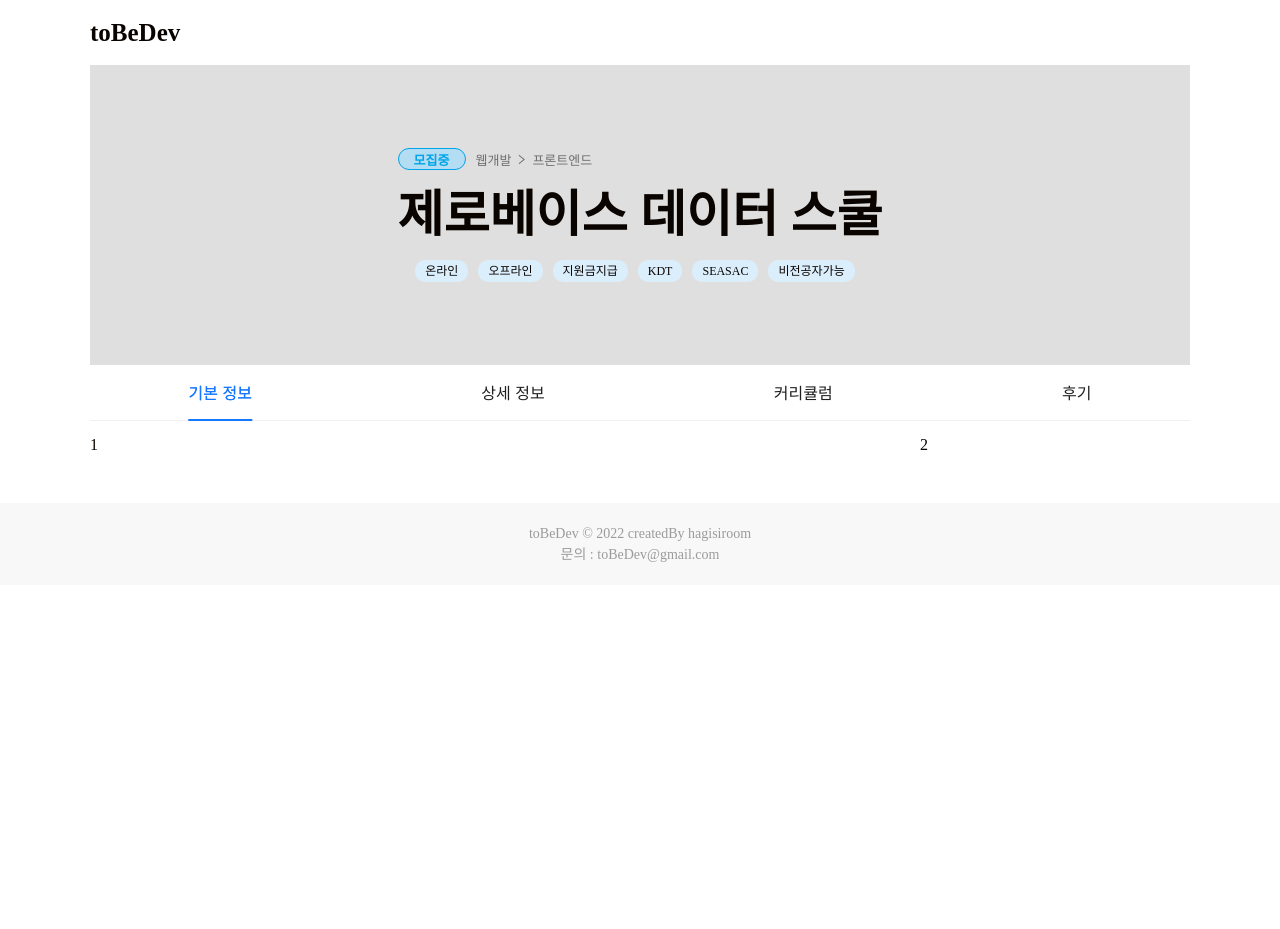
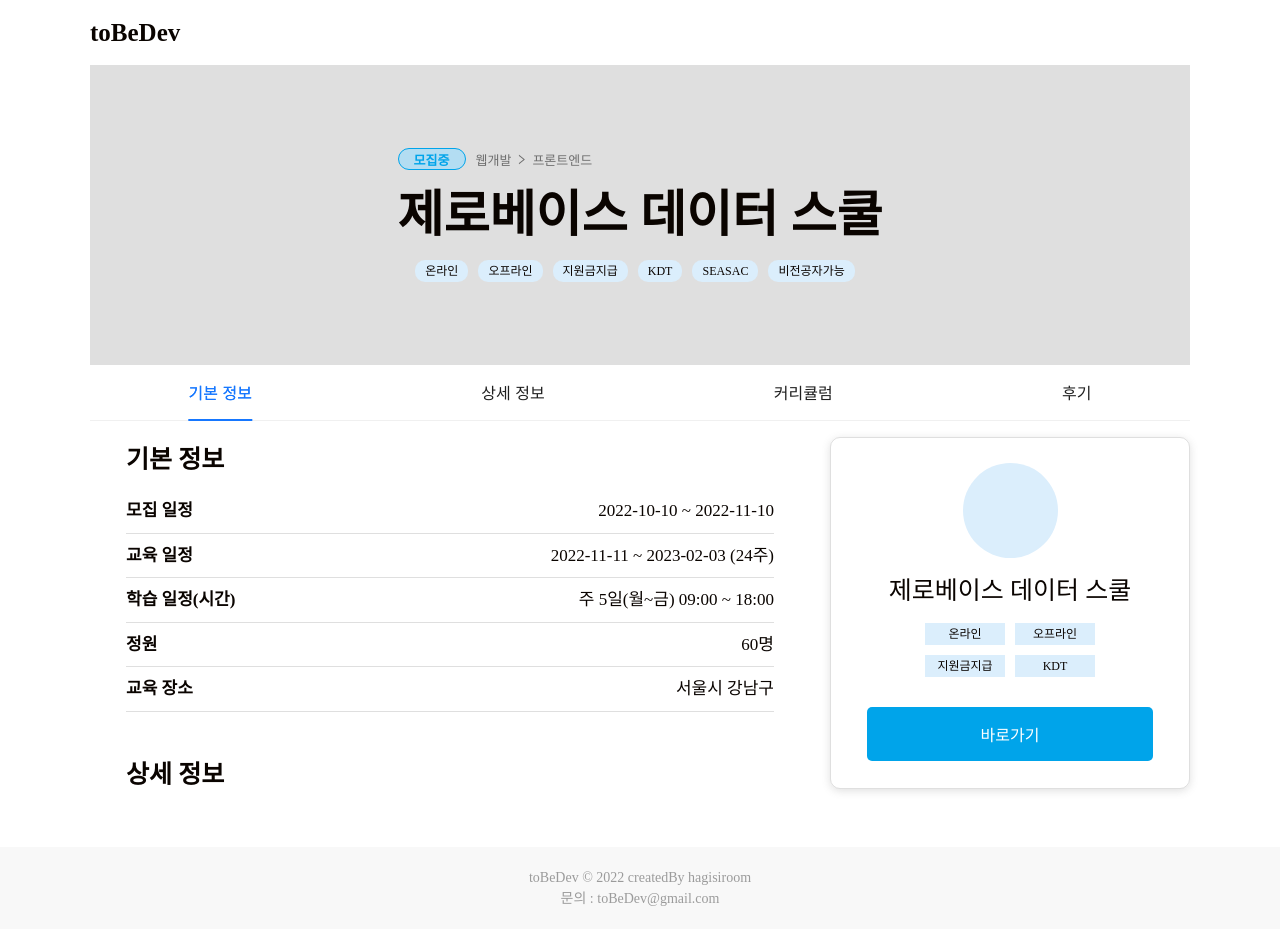
Before and after one commit to chaeinP/toBeDev_client, a Next.js app: page /bootcamp/detail/1 in a window 1280 px wide. Before the commit the page ends 800 px from the top, so only its background shows below. Built offline with nearby package versions, Linux system fonts and the light colour scheme.

Commit message:
feat: 부트캠프 상세 페이지 템플릿 개발

```diff
--- a/package.json
+++ b/package.json
@@ -17,8 +17,10 @@
     "next-seo": "^5.14.1",
     "react": "18.2.0",
     "react-dom": "18.2.0",
+    "react-markdown": "^8.0.3",
     "react-query": "^3.39.2",
-    "react-responsive": "^9.0.0"
+    "react-responsive": "^9.0.0",
+    "remark-gfm": "^3.0.1"
   },
   "devDependencies": {
     "@types/node": "^18.11.9",
--- /dev/null
+++ b/src/contents/bootcamp/detail/ContentsBox/Contents.tsx
@@ -0,0 +1,70 @@
+import { css } from '@emotion/react';
+import { palette } from '@styles/palette';
+import ReactMarkdown from 'react-markdown';
+import remarkGfm from 'remark-gfm';
+
+export default function Contents() {
+  return (
+    <div css={wrapper}>
+      <h2>기본 정보</h2>
+      <div className="basic-info">
+        <div className="item">
+          <p className="label">모집 일정</p>
+          <p>2022-10-10 ~ 2022-11-10</p>
+        </div>
+        <div className="divider" />
+        <div className="item">
+          <p className="label">교육 일정</p>
+          <p>2022-11-11 ~ 2023-02-03 (24주)</p>
+        </div>
+        <div className="divider" />
+        <div className="item">
+          <p className="label">학습 일정(시간)</p>
+          <p>주 5일(월~금) 09:00 ~ 18:00</p>
+        </div>
+        <div className="divider" />
+        <div className="item">
+          <p className="label">정원</p>
+          <p>60명</p>
+        </div>
+        <div className="divider" />
+        <div className="item">
+          <p className="label">교육 장소</p>
+          <p>서울시 강남구</p>
+        </div>
+        <div className="divider" />
+      </div>
+      <ReactMarkdown remarkPlugins={[remarkGfm]}>## 상세 정보</ReactMarkdown>
+    </div>
+  );
+}
+
+const wrapper = css`
+  width: 90%;
+  padding: 10px 20px;
+  margin: 0 auto;
+  h2 {
+    font-size: 25px;
+    font-weight: 700;
+  }
+
+  .basic-info {
+    width: 100%;
+    margin: 30px 0 50px 0;
+    .item {
+      display: flex;
+      justify-content: space-between;
+      font-size: 17px;
+      .label {
+        font-weight: 700;
+      }
+    }
+
+    .divider {
+      margin: 13px 0px;
+      height: 0.5px;
+      width: 100%;
+      border-bottom: 1px solid ${palette.opBlack2};
+    }
+  }
+`;
--- /dev/null
+++ b/src/contents/bootcamp/detail/ContentsBox/ProfileCard.tsx
@@ -0,0 +1,70 @@
+import { css } from '@emotion/react';
+import { palette } from '@styles/palette';
+
+export default function ProfileCard() {
+  const tagList = ['온라인', '오프라인', '지원금지급', 'KDT'];
+
+  return (
+    <div css={wrapper}>
+      <div className="profileImg">{/* <Image src="" alt="logo" /> */}</div>
+      <p className="title">제로베이스 데이터 스쿨</p>
+      <ul className="tags">
+        {tagList.map((tag, i) => (
+          <li key={i}>{tag}</li>
+        ))}
+      </ul>
+      <button>바로가기</button>
+    </div>
+  );
+}
+
+const wrapper = css`
+  display: flex;
+  flex-direction: column;
+  align-items: center;
+  height: 350px;
+  border: 0.5px solid ${palette.opBlack2};
+  border-radius: 10px;
+  box-shadow: rgba(99, 99, 99, 0.2) 0px 2px 8px 0px;
+  min-width: 250px;
+
+  .profileImg {
+    margin-top: 25px;
+    width: 95px;
+    height: 95px;
+    border-radius: 50px;
+    background-color: rgb(219, 238, 252);
+  }
+
+  .title {
+    margin-top: 20px;
+    font-size: 25px;
+    font-weight: 500;
+  }
+
+  .tags {
+    margin-top: 20px;
+    text-align: center;
+    display: grid;
+    grid-template-columns: repeat(2, 1fr);
+    row-gap: 10px;
+    column-gap: 10px;
+
+    li {
+      width: 60px;
+      margin: auto 0;
+      background-color: rgb(219, 238, 252);
+      font-size: 12px;
+      padding: 5px 10px;
+    }
+  }
+
+  button {
+    margin-top: 30px;
+    padding: 15px;
+    width: 80%;
+    border-radius: 5px;
+    background-color: ${palette.skyblue3};
+    color: white;
+  }
+`;
--- a/src/contents/bootcamp/detail/ContentsBox.tsx
+++ b/src/contents/bootcamp/detail/ContentsBox/index.tsx
@@ -1,12 +1,14 @@
 import SpaceLayout from '@components/layouts/SpaceLayout';
 import { css } from '@emotion/react';
+import Contents from './Contents';
+import ProfileCard from './ProfileCard';
 
 export default function ContentsBox() {
   return (
     <SpaceLayout>
       <div css={wrapper}>
-        <div>1</div>
-        <div>2</div>
+        <Contents />
+        <ProfileCard />
       </div>
     </SpaceLayout>
   );
@@ -14,6 +16,6 @@
 
 const wrapper = css`
   display: grid;
-  grid-template-columns: 3fr 1fr;
+  grid-template-columns: 3fr 1.5fr;
   column-gap: 20px;
 `;
```
Also changed, not shown: 1 other file (tests, documents, lock files or other folders).
